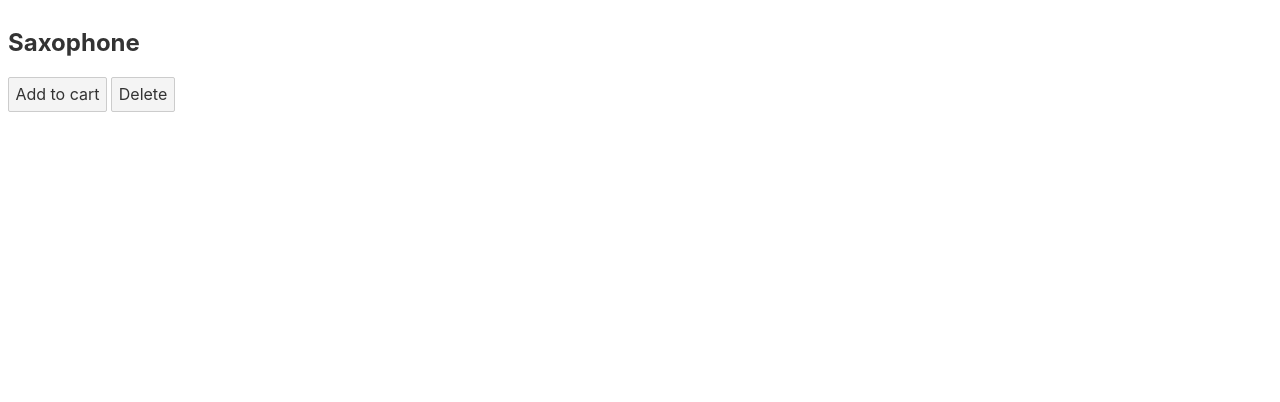
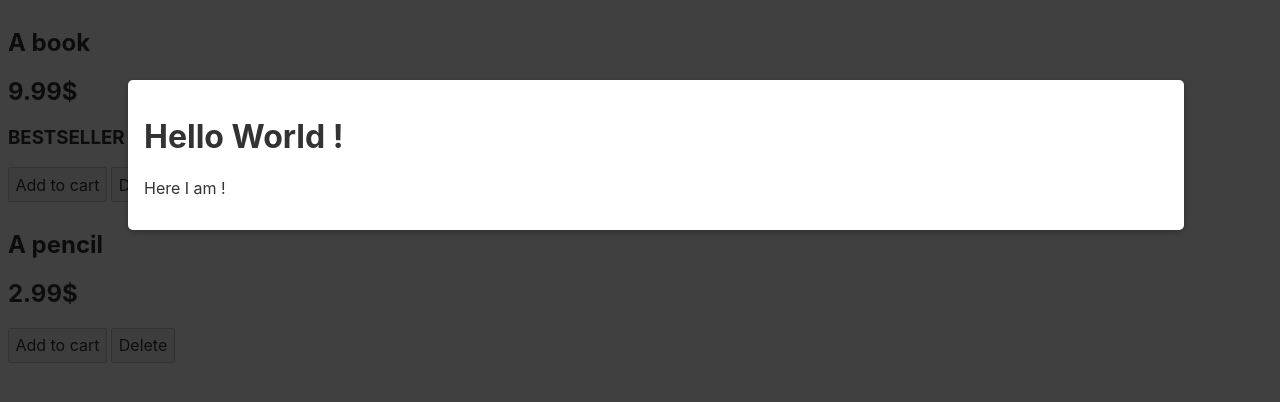
Before and after one commit to Soushi888/svelte-tutorial, a Svelte app in the folder 04.diving-deeper-into-components/: page / in a window 1280 px wide. Shown: the top 402 px of the page. Built offline with nearby package versions, Linux system fonts and the light colour scheme.

Commit message:
custom events + slot

```diff
--- a/04.diving-deeper-into-components/src/App.svelte
+++ b/04.diving-deeper-into-components/src/App.svelte
@@ -1,5 +1,39 @@
 <script>
-  import Product from "./Product.svelte"
+  import Product from "./Product.svelte";
+  import Modal from "./Modal.svelte";
+
+  let products = [
+    {
+      id: "p1",
+      title: "A book",
+      price: 9.99,
+      bestseller: true,
+    },
+    {
+      id: "p2",
+      title: "A pencil",
+      price: 2.99,
+    },
+  ];
+
+  function addToCart(evt) {
+    console.log(evt.type, evt.detail);
+  }
+
+  function deleteProduct(evt) {
+    console.log(evt.type, evt.detail);
+  }
 </script>
 
-<Product productTitle="Saxophone"/>
+{#each products as product (product.id)}
+  <Product
+    {...product}
+    on:add-to-cart={addToCart}
+    on:delete-product={deleteProduct}
+  />
+{/each}
+
+<Modal>
+  <h1>Hello World !</h1>
+  <p>Here I am !</p>
+</Modal>
--- /dev/null
+++ b/04.diving-deeper-into-components/src/Modal.svelte
@@ -0,0 +1,33 @@
+<script>
+</script>
+
+<div class="backdrop" />
+<div class="modal">
+  <slot />
+</div>
+
+<style>
+  .backdrop {
+    position: fixed;
+    top: 0;
+    left: 0;
+    width: 100%;
+    height: 100vh;
+    background: rgba(0, 0, 0, 0.75);
+    z-index: 10;
+  }
+
+  .modal {
+    padding: 1rem;
+    position: fixed;
+    top: 10vh;
+    left: 10%;
+    width: 80%;
+    max-height: 80vh;
+    background: white;
+    border-radius: 5px;
+    z-index: 100;
+    box-shadow: 0 2px 8px rgba(0, 0, 0, 0.26);
+    overflow: scroll;
+  }
+</style>
--- a/04.diving-deeper-into-components/src/Product.svelte
+++ b/04.diving-deeper-into-components/src/Product.svelte
@@ -1,9 +1,25 @@
 <script>
-  export let productTitle;
+  import { createEventDispatcher } from "svelte";
+
+  export let title, price, id, bestseller = false;
+
+  const dispatch = createEventDispatcher();
+
+  function addToCart() {
+    dispatch("add-to-cart", { title, price, id });
+  }
+
+  function deleteProduct() {
+    dispatch("delete-product", { title, price, id });
+  }
 </script>
 
 <article>
-  <h1>{productTitle}</h1>
-  <button>Add to cart</button>
-  <button>Delete</button>
+  <h1>{title}</h1>
+  <h2>{price}$</h2>
+  {#if bestseller}
+    <h3>{"Bestseller".toUpperCase()}</h3>
+  {/if}
+  <button on:click={addToCart}>Add to cart</button>
+  <button on:click={deleteProduct}>Delete</button>
 </article>
```
